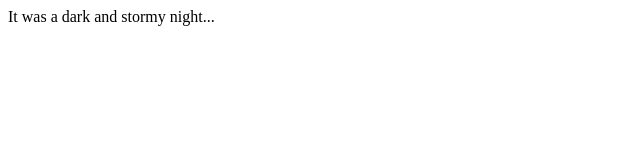
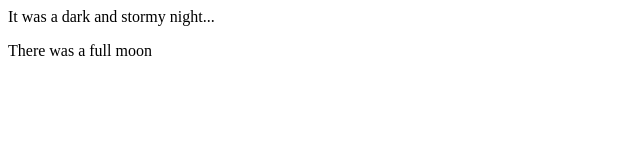
Before and after one commit to tennilleterry/fireside-story, a plain HTML site: page index.html in a window 1280 px wide. Shown: the whole page, without its empty margins (0-640 px from the left). Drawn offline with Linux system fonts and the light colour scheme.

Commit message:
added second line

```diff
--- a/index.html
+++ b/index.html
@@ -1,5 +1,6 @@
 <html>
     <body>
       <p>It was a dark and stormy night...</p>
+      <p>There was a full moon</p>
     </body>
   </html>
```
